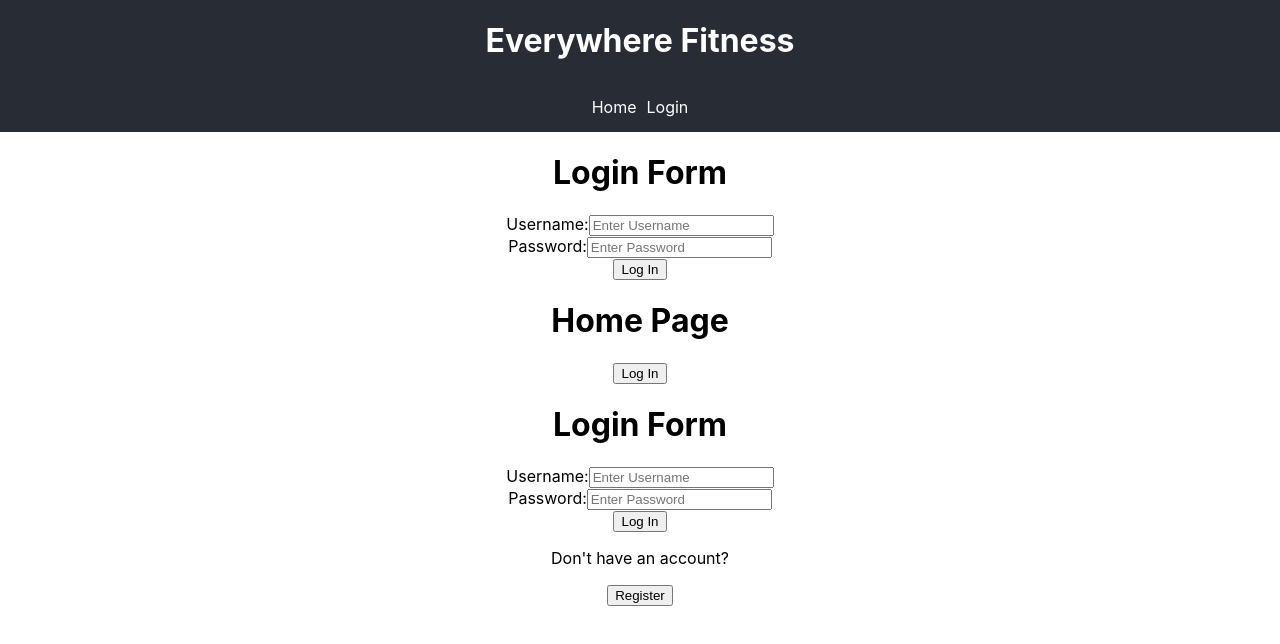
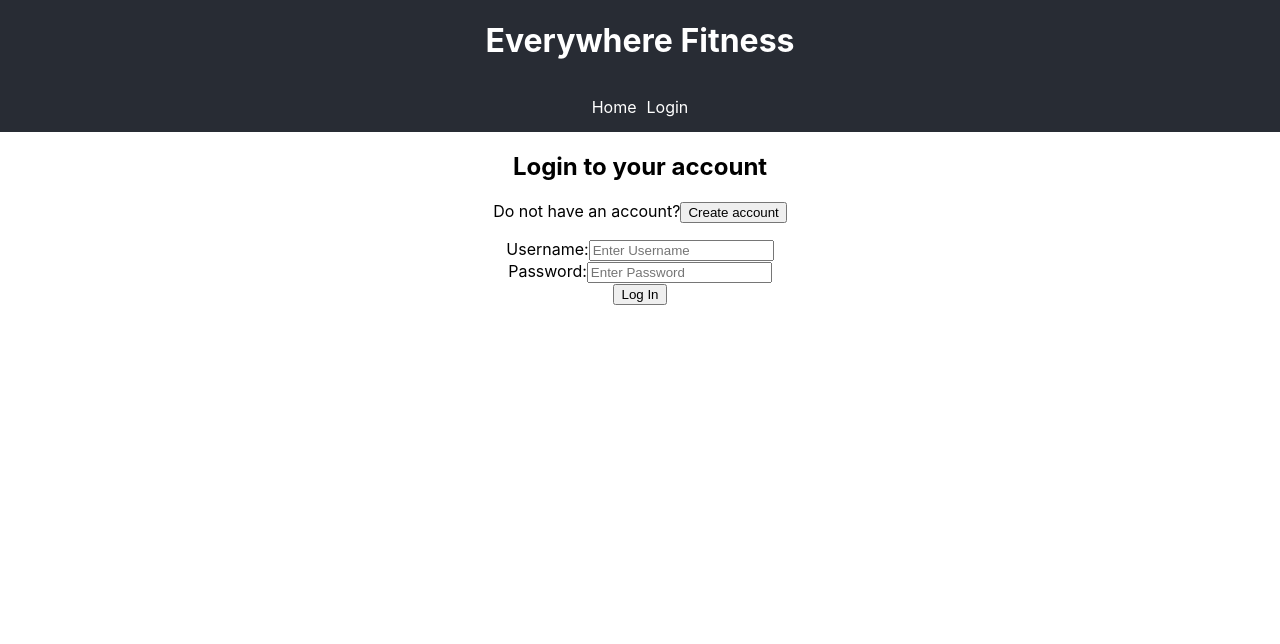
Before and after one commit to Build-Week-Fitness/front-end, a React (Create React App) app in the folder fitness-app/: page /login in a window 1280 px wide. Shown: the top 644 px of the page. Built offline with nearby package versions, Linux system fonts and the light colour scheme.

Commit message:
applied CSS reset

```diff
--- a/fitness-app/src/components/Home.js
+++ b/fitness-app/src/components/Home.js
@@ -5,9 +5,8 @@ import Registration from "./Registration";
 export default function Home() {
   return (
     <>
-      <h1>Home Page</h1>
 
-      <Link to="/login">
+      {/* <Link to="/login">
         <button>Log In</button>
       </Link>
       <Route path="/login">
@@ -20,7 +19,7 @@ export default function Home() {
       </Link>
       <Route path="/register">
         <Registration />
-      </Route>
+      </Route> */}
     </>
   );
 }
--- a/fitness-app/src/components/login.js
+++ b/fitness-app/src/components/login.js
@@ -1,7 +1,15 @@
+import { Link } from 'react-router-dom';
 export default function Login() {
   return (
     <>
-      <h1>Login Form</h1>
+      <h2>Login to your account</h2>
+      <p>Do not have an account?
+        <Link to="/register">
+          <button type='button' className='switch'>
+            Create account
+          </button>
+        </Link>
+      </p>
       <form>
         <label>
           Username:
```
